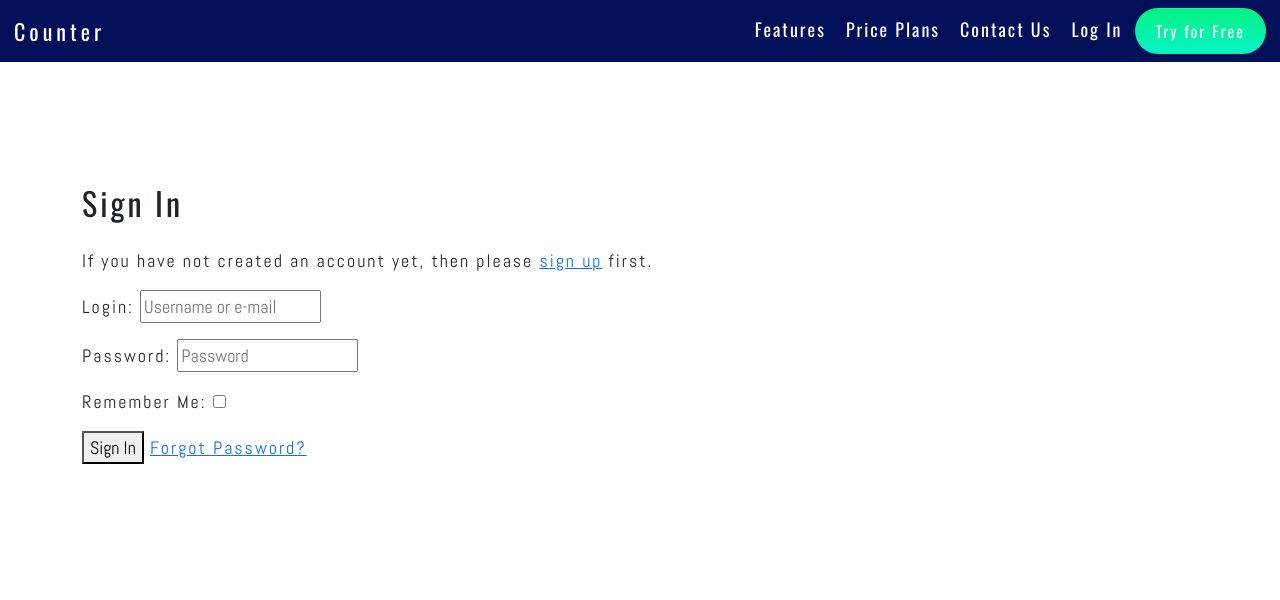
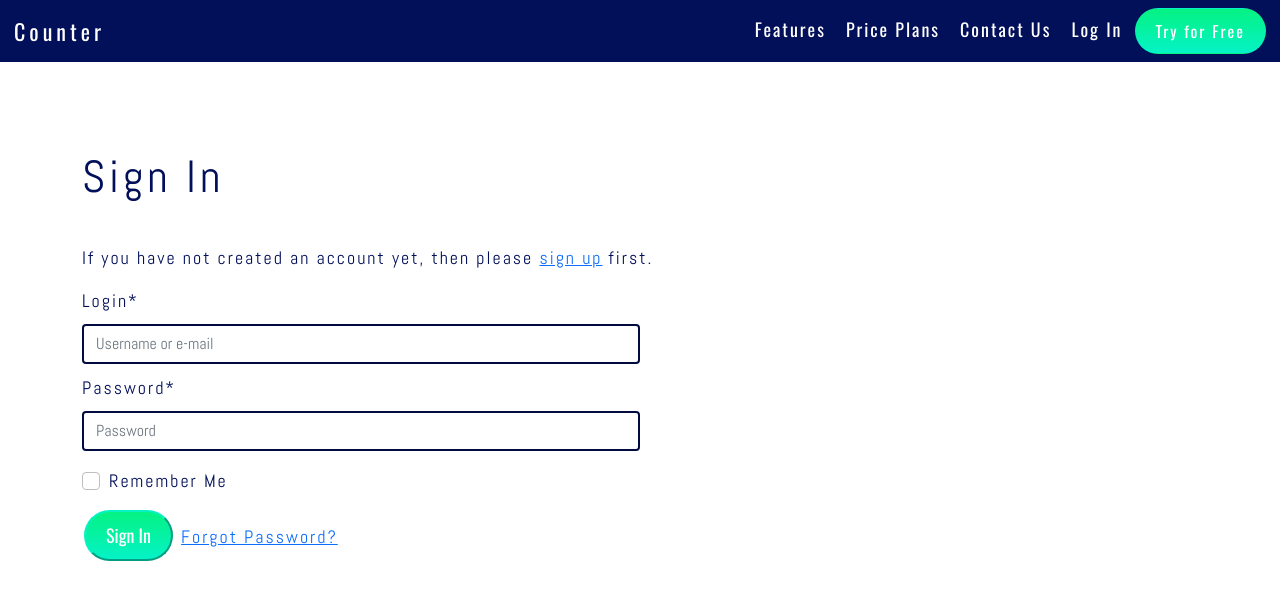
Before and after one commit to R-Prince/counter_ms4, a Django app: page /accounts/login/ in a window 1280 px wide. Shown: the top 600 px of the page. Run offline with Django 3.2, Linux system fonts and the light colour scheme; some libraries are stand-ins or nearby versions.

Commit message:
Style Allauth templates to match the rest of the site

```diff
--- a/static/css/base.css
+++ b/static/css/base.css
@@ -2,6 +2,7 @@ body{
     font-family: 'Abel', sans-serif;
     letter-spacing: 2px;
     font-size: 18px;
+    color: #020F59;
 }
 
 /* Buttons */
@@ -154,8 +155,40 @@ body{
     color: #fff;
 }
 
+.toast-messages{
+    margin: 10px;
+    position: relative;
+    right: 0;
+    top: 0;
+}
+
+/* Allauth CSS */
+
 .allauth-panel{
-    margin-top: 7rem;
+    margin-top: 3rem;
+}
+
+.allauth-panel .form-check{
+    margin: 1rem 0px;
+}
+
+.allauth-panel button,
+.allauth-panel input[type='submit'] {
+    background: #05F283;
+    background-image: -webkit-linear-gradient(top, #05F283, #05F2C7);
+    background-image: -moz-linear-gradient(top, #05F283, #05F2C7);
+    background-image: -ms-linear-gradient(top, #05F283, #05F2C7);
+    background-image: -o-linear-gradient(top, #05F283, #05F2C7);
+    background-image: linear-gradient(to bottom, #05F283, #05F2C7);
+    -webkit-border-radius: 28;
+    -moz-border-radius: 28;
+    border-radius: 28px;
+    font-family: 'Oswald', sans-serif;
+    color: #fff;
+    text-decoration: none;
+    margin: 0px 2px 0px 2px;
+    padding: 10px 20px 10px 20px;
+    border-color: #05F2C7;
 }
 
 .allauth-page-header{
@@ -163,10 +196,3 @@ body{
     letter-spacing: 3px;
     margin: 10px 0px 25px 0px;
 }
-
-.toast-messages{
-    margin: 10px;
-    position: relative;
-    right: 0;
-    top: 0;
-}
--- a/templates/allauth/account/account_inactive.html
+++ b/templates/allauth/account/account_inactive.html
@@ -4,8 +4,8 @@
 
 {% block head_title %}{% trans "Account Inactive" %}{% endblock %}
 
-{% block content %}
-<h1>{% trans "Account Inactive" %}</h1>
+{% block inner_content %}
+    <h2 class="center-align page-header">{% trans "Account Inactive" %}</h2>
 
-<p>{% trans "This account is inactive." %}</p>
+    <p>{% trans "This account is inactive." %}</p>
 {% endblock %}
--- a/templates/allauth/account/email.html
+++ b/templates/allauth/account/email.html
@@ -5,7 +5,7 @@
 {% block head_title %}{% trans "E-mail Addresses" %}{% endblock %}
 
 {% block inner_content %}
-    <h1>{% trans "E-mail Addresses" %}</h1>
+    <h2 class="center-align page-header">{% trans "E-mail Addresses" %}</h2>
     {% if user.emailaddress_set.all %}
     <p>{% trans 'The following e-mail addresses are associated with your account:' %}</p>
 
--- a/templates/allauth/account/email_confirm.html
+++ b/templates/allauth/account/email_confirm.html
@@ -7,7 +7,7 @@
 
 
 {% block inner_content %}
-<h1>{% trans "Confirm E-mail Address" %}</h1>
+    <h2 class="center-align page-header">{% trans "Confirm E-mail Address" %}</h2>
 
     {% if confirmation %}
 
@@ -15,10 +15,12 @@
 
     <p>{% blocktrans with confirmation.email_address.email as email %}Please confirm that <a href="mailto:{{ email }}">{{ email }}</a> is an e-mail address for user {{ user_display }}.{% endblocktrans %}</p>
 
+    <div class="col-12 col-md-6">
         <form method="post" action="{% url 'account_confirm_email' confirmation.key %}">
         {% csrf_token %}
             <button type="submit">{% trans 'Confirm' %}</button>
         </form>
+    </div>
 
     {% else %}
 
--- a/templates/allauth/account/login.html
+++ b/templates/allauth/account/login.html
@@ -7,7 +7,7 @@
 
 {% block inner_content %}
 
-<h2 class="center-align allauth-page-header">{% trans "Sign In" %}</h2>
+    <h2 class="center-align page-header">{% trans "Sign In" %}</h2>
 
     {% get_providers as socialaccount_providers %}
 
@@ -32,15 +32,16 @@ for a {{ site_name }} account and sign in below:{% endblocktrans %}</p>
     <p>{% blocktrans %}If you have not created an account yet, then please
     <a href="{{ signup_url }}">sign up</a> first.{% endblocktrans %}</p>
     {% endif %}
-
+    <div class="col-12 col-md-6">
         <form class="login" method="POST" action="{% url 'account_login' %}">
             {% csrf_token %}
-    {{ form.as_p }}
+            {{ form|crispy }}
             {% if redirect_field_value %}
             <input type="hidden" name="{{ redirect_field_name }}" value="{{ redirect_field_value }}" />
             {% endif %}
-    <button class="primaryAction" type="submit">{% trans "Sign In" %}</button>
+            <button class="" type="submit">{% trans "Sign In" %}</button>
             <a class="button secondaryAction" href="{% url 'account_reset_password' %}">{% trans "Forgot Password?" %}</a>
         </form>
+    </div>
 
 {% endblock %}
--- a/templates/allauth/account/logout.html
+++ b/templates/allauth/account/logout.html
@@ -5,8 +5,7 @@
 {% block head_title %}{% trans "Sign Out" %}{% endblock %}
 
 {% block inner_content %}
-<h1>{% trans "Sign Out" %}</h1>
-
+    <h2 class="center-align page-header">{% trans "Sign Out" %}</h2>
     <p>{% trans 'Are you sure you want to sign out?' %}</p>
 
     <form method="post" action="{% url 'account_logout' %}">
--- a/templates/allauth/account/password_reset_done.html
+++ b/templates/allauth/account/password_reset_done.html
@@ -6,7 +6,7 @@
 {% block head_title %}{% trans "Password Reset" %}{% endblock %}
 
 {% block inner_content %}
-    <h1>{% trans "Password Reset" %}</h1>
+    <h2 class="center-align page-header">{% trans "Password Reset" %}</h2>
 
     {% if user.is_authenticated %}
     {% include "account/snippets/already_logged_in.html" %}
--- a/templates/allauth/account/password_reset_from_key_done.html
+++ b/templates/allauth/account/password_reset_from_key_done.html
@@ -4,6 +4,6 @@
 {% block head_title %}{% trans "Change Password" %}{% endblock %}
 
 {% block inner_content %}
-    <h1>{% trans "Change Password" %}</h1>
+    <h2 class="center-align page-header">{% trans "Change Password" %}</h2>
     <p>{% trans 'Your password is now changed.' %}</p>
 {% endblock %}
--- a/templates/allauth/account/signup_closed.html
+++ b/templates/allauth/account/signup_closed.html
@@ -5,7 +5,7 @@
 {% block head_title %}{% trans "Sign Up Closed" %}{% endblock %}
 
 {% block inner_content %}
-<h1>{% trans "Sign Up Closed" %}</h1>
+    <h2 class="center-align page-header">{% trans "Sign Up Closed" %}</h2>
 
-<p>{% trans "We are sorry, but the sign up is currently closed." %}</p>
+    <p>{% trans "We are sorry, but the sign up is currently closed." %}</p>
 {% endblock %}
--- a/templates/allauth/account/verification_sent.html
+++ b/templates/allauth/account/verification_sent.html
@@ -5,7 +5,7 @@
 {% block head_title %}{% trans "Verify Your E-mail Address" %}{% endblock %}
 
 {% block inner_content %}
-    <h1>{% trans "Verify Your E-mail Address" %}</h1>
+    <h2 class="center-align page-header">{% trans "Verify Your E-mail Address" %}</h2>
 
     <p>{% blocktrans %}We have sent an e-mail to you for verification. Follow the link provided to finalize the signup process. Please contact us if you do not receive it within a few minutes.{% endblocktrans %}</p>
 
--- a/templates/allauth/account/verified_email_required.html
+++ b/templates/allauth/account/verified_email_required.html
@@ -5,7 +5,7 @@
 {% block head_title %}{% trans "Verify Your E-mail Address" %}{% endblock %}
 
 {% block inner_content %}
-<h1>{% trans "Verify Your E-mail Address" %}</h1>
+    <h2 class="center-align page-header">{% trans "Verify Your E-mail Address" %}</h2>
 
     {% url 'account_email' as email_url %}
 
@@ -19,5 +19,4 @@ contact us if you do not receive it within a few minutes.{% endblocktrans %}</p>
 
     <p>{% blocktrans %}<strong>Note:</strong> you can still <a href="{{ email_url }}">change your e-mail address</a>.{% endblocktrans %}</p>
 
-
 {% endblock %}
```
Also changed, not shown: templates/allauth/account/password_change.html (+9 -8 lines), templates/allauth/account/password_reset.html (+8 -8 lines), templates/allauth/account/password_reset_from_key.html (+4 -3 lines), templates/allauth/account/password_set.html (+8 -7 lines), templates/allauth/account/signup.html (+4 -3 lines). Lines whose indentation alone changed are shown as unchanged.
